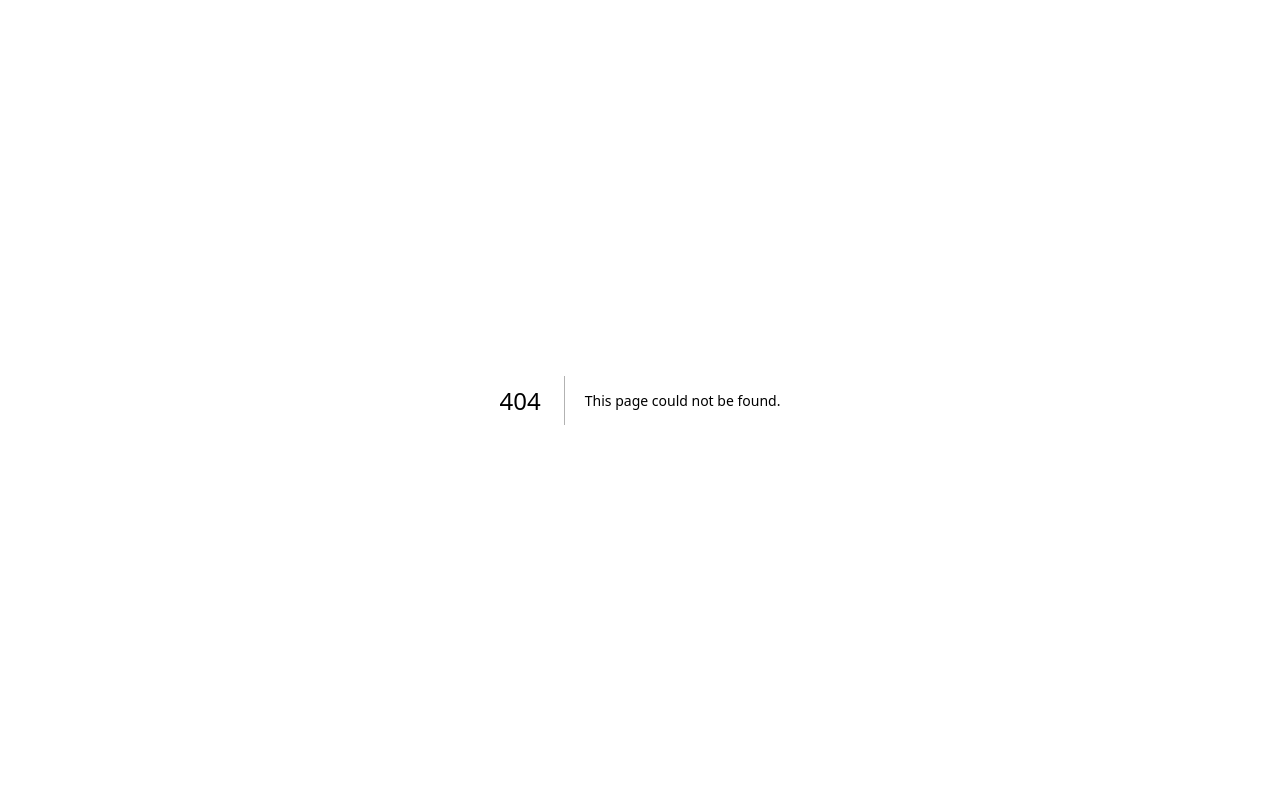
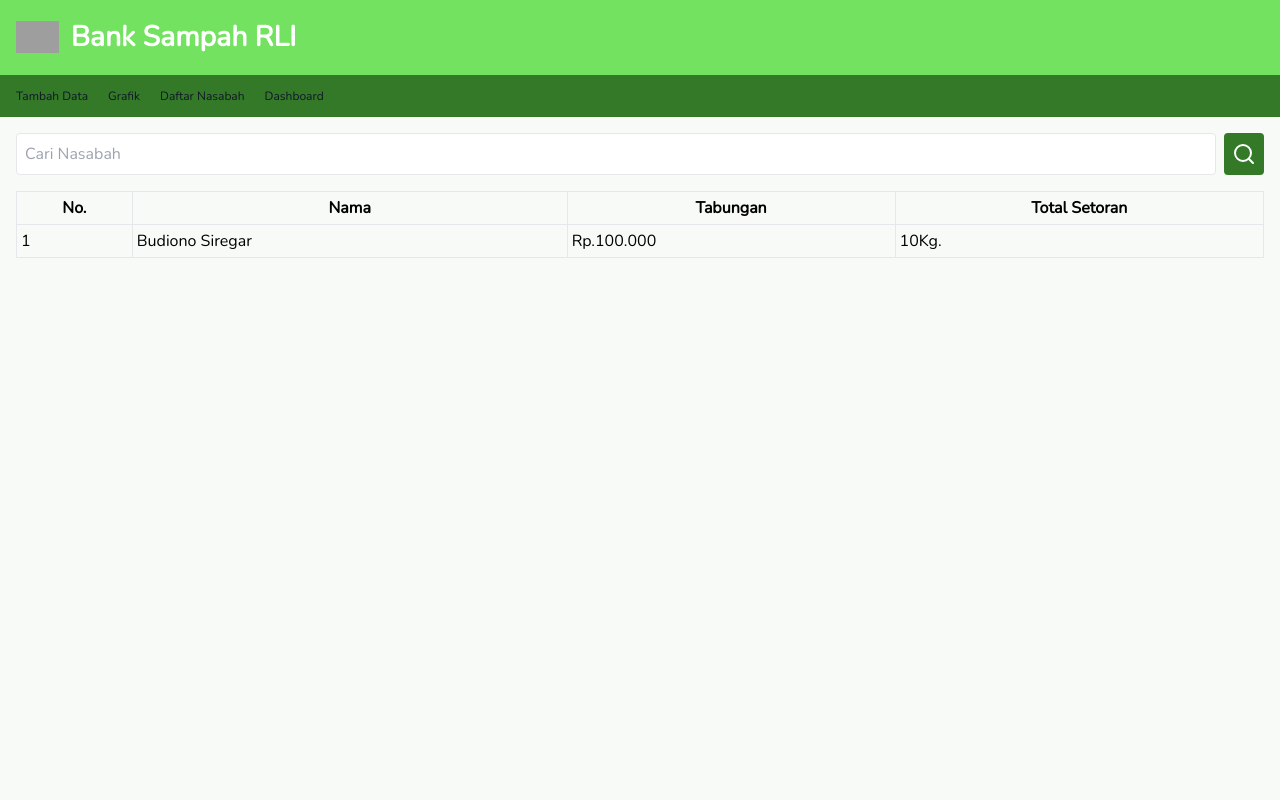
Before and after one commit to rlinusantara/bank-sampah, a Next.js app: page /daftar-nasabah in a window 1280 px wide. Before the commit this address had no page. Shown: the top 800 px of the page. Built offline with nearby package versions, Linux system fonts and the light colour scheme; grey boxes are pictures that could not be loaded.

Commit message:
add page daftar nasabah

```diff
--- a/src/app/components/header.js
+++ b/src/app/components/header.js
@@ -16,12 +16,15 @@ const Header = () => {
             <nav className="bg-primary">
                 <div className="max-w-screen-xl px-4 py-3 mx-auto">
                 <div className="flex items-center">
-                    <ul className="flex flex-row font-medium mt-0 space-x-8 rtl:space-x-reverse text-sm">
+                    <ul className="flex flex-row font-medium mt-0 space-x-5 rtl:space-x-reverse text-sm">
                     <li>
                         <Link href="/tambah-data" className="text-gray-900 dark:text-white hover:underline" aria-current="page">Tambah Data</Link>
                     </li>
                     <li>
                         <Link href="/grafik" className="text-gray-900 dark:text-white hover:underline">Grafik</Link>
+                    </li>
+                    <li>
+                        <Link href="/daftar-nasabah" className="text-gray-900 dark:text-white hover:underline">Daftar Nasabah</Link>
                     </li>
                     <li>
                         <Link href="/admin/login" className="text-gray-900 dark:text-white hover:underline">Dashboard</Link>
--- a/src/app/components/jumbotron.js
+++ b/src/app/components/jumbotron.js
@@ -1,17 +1,17 @@
 import Link from "next/link";
 const Jumbotron = () => {
     return (
-        <section className="font-nunito bg-center bg-no-repeat  bg-background bg-blend-multiply">
-        <div className="px-4 mx-auto max-w-screen-xl text-center py-24 lg:py-56">
-            <h1 className="mb-4 text-4xl font-extrabold tracking-tight leading-none text-primary md:text-5xl lg:text-6xl">We invest in the world’s potential</h1>
-            <p className="mb-8 text-lg font-normal text-primary lg:text-xl sm:px-16 lg:px-48">Here at Flowbite we focus on markets where technology, innovation, and capital can unlock long-term value and drive economic growth.</p>
-            <div className="flex flex-col space-y-4 sm:flex-row sm:justify-center sm:space-y-0">
-            <Link href="/tambah-data" className="inline-flex justify-center items-center py-3 px-5 text-xl font-medium text-center text-white rounded-lg bg-accent hover:bg-primary">
-                Tambah Data
-                <svg className="w-3.5 h-3.5 ms-2 rtl:rotate-180" aria-hidden="true" xmlns="http://www.w3.org/2000/svg" fill="none" viewBox="0 0 14 10">
-                <path stroke="currentColor" strokeLinecap="round" strokeLinejoin="round" strokeWidth={2} d="M1 5h12m0 0L9 1m4 4L9 9" />
-                </svg>
-            </Link>
+        <section className="font-nunito bg-center bg-[url('/bg.webp')] h-screen bg-no-repeat">
+        <div className="px-4 mx-auto max-w-screen-xl text-center xl:text-left py-24 lg:py-56">
+            <h1 className="mb-4 text-4xl font-extrabold tracking-tight leading-none text-primary md:text-5xl lg:text-7xl">Mau nabung sampah?</h1>
+            <p className="mb-8 text-lg font-normal text-primary lg:text-xl sm:px-16 lg:px-48 xl:p-0 xl:w-96">Dengan menabung sampah, anda membantu menjaga lingkungan</p>
+            <div className="flex flex-col space-y-4 sm:flex-row sm:justify-center xl:justify-start sm:space-y-0">
+                <Link href="/tambah-data" className="inline-flex justify-center items-center py-3 px-5 text-xl font-medium text-center text-white rounded-lg bg-accent hover:bg-primary">
+                    Isi Sekarang
+                    <svg className="w-3.5 h-3.5 ms-2 rtl:rotate-180" aria-hidden="true" xmlns="http://www.w3.org/2000/svg" fill="none" viewBox="0 0 14 10">
+                    <path stroke="currentColor" strokeLinecap="round" strokeLinejoin="round" strokeWidth={2} d="M1 5h12m0 0L9 1m4 4L9 9" />
+                    </svg>
+                </Link>
             </div>
         </div>
         </section>
--- /dev/null
+++ b/src/app/daftar-nasabah/page.js
@@ -0,0 +1,47 @@
+"use client";
+import Layout from "../components/layout";
+import { Search } from "lucide-react";
+const DaftarNasabah = () => {
+  return (
+    <>
+      <Layout>
+        <div className="p-4">
+          <div className="flex mb-4">
+            <input
+              type="text"
+              placeholder="Cari Nasabah"
+              className="border p-2 flex-grow mr-2 rounded"
+            />
+            <button className="bg-primary text-white p-2 rounded">
+              <Search />
+            </button>
+          </div>
+          <table className="min-w-full border">
+            <thead>
+              <tr>
+                <th className="border p-1">No.</th>
+                <th className="border p-1">Nama</th>
+                <th className="border p-1">Tabungan</th>
+                <th className="border p-1">Total Setoran</th>
+              </tr>
+            </thead>
+            <tbody>
+              <tr>
+                <td className="border p-1">1</td>
+                <td className="border p-1">Budiono Siregar</td>
+                <td className="border p-1">
+                  <span>Rp.</span>100.000
+                </td>
+                <td className="border p-1">
+                  10<span>Kg.</span>
+                </td>
+              </tr>
+            </tbody>
+          </table>
+        </div>
+      </Layout>
+    </>
+  );
+};
+
+export default DaftarNasabah;
```
Also changed, not shown: public/bg.webp (added), public/bg2.webp (added).
